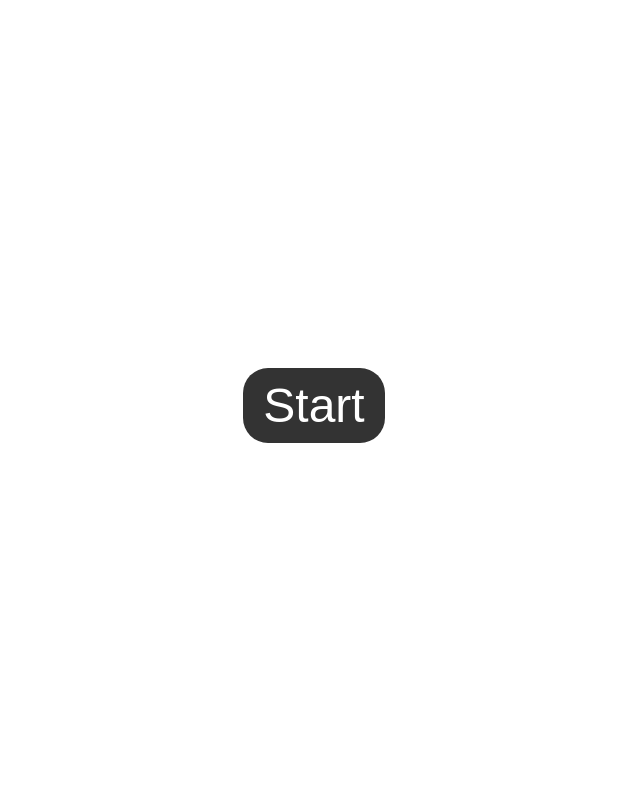
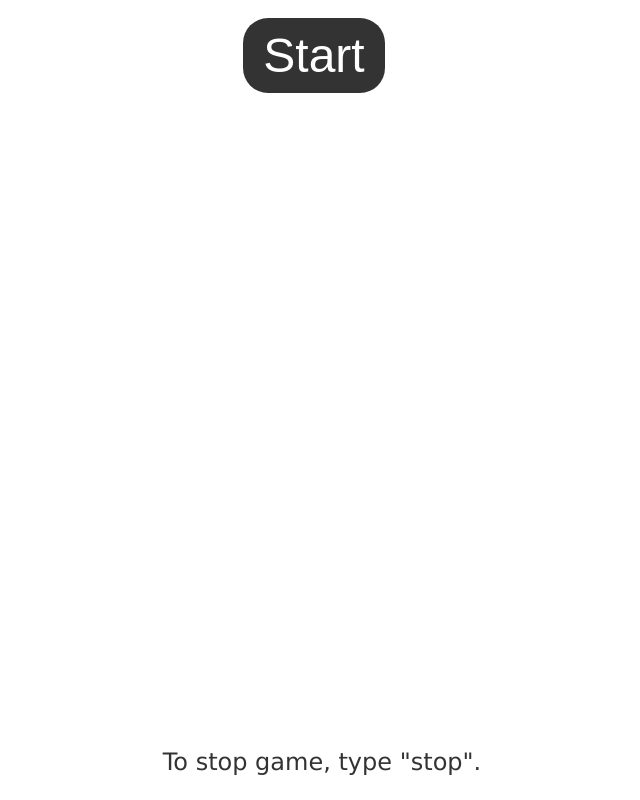
Before and after one commit to Javidanhaj/Number-Guesser, a plain HTML site: page index.html in a window 1280 px wide. Shown: the whole page, without its empty margins (326-966 px from the left). Drawn offline with Linux system fonts and the light colour scheme.

Commit message:
corrections

```diff
--- a/index.html
+++ b/index.html
@@ -9,6 +9,7 @@
 <body>
     <button id="mybutton">Start</button>
     <label id="mylabel"></label>
+    <p id="info">To stop game, type "stop".</p>
     <script src="index.js"></script>
 </body>
 </html>
--- a/index.js
+++ b/index.js
@@ -6,12 +6,21 @@ const label = document.getElementById("mylabel");
 let attempts = 0;
 let guess = 0;
 let isFound = false;
+let stop = false;
 
 document.getElementById('mybutton').addEventListener('click', function() {
     this.style.display = 'none';
-
+    document.getElementById('info').style.display = 'block';
     while (!isFound) {
         guess = window.prompt(`Guess a number between ${min} and ${max}`);
+        if (guess === null) {
+            alert('Game stopped. Refresh to start again.');
+            break;
+        } else if (guess.toLowerCase() === 'stop') {
+            alert('Game stopped. Refresh to start again.');
+            break;
+        }
+
         guess = Number(guess);
 
         if(isNaN(guess)) {
--- a/style.css
+++ b/style.css
@@ -1,10 +1,15 @@
 body{
     font-family: Verdana;
-    display: flex;
-    justify-content: center;
-    align-items: center;
-    height: 100vh;
-    margin: 0;
+    text-align: center;
+}
+
+p{
+    position: fixed;
+    bottom: 0;
+    width: 100%;
+    text-align: center;
+    font-size: 1.5em;
+    color: #333;
 }
 
 #mylabel{
```
Lines whose indentation alone changed are shown as unchanged.
